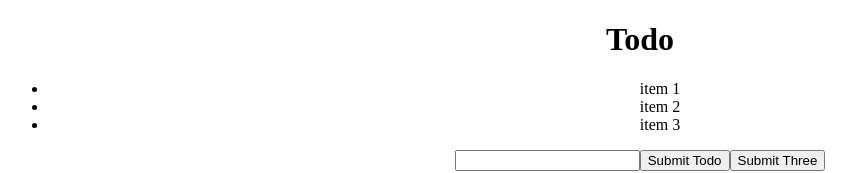
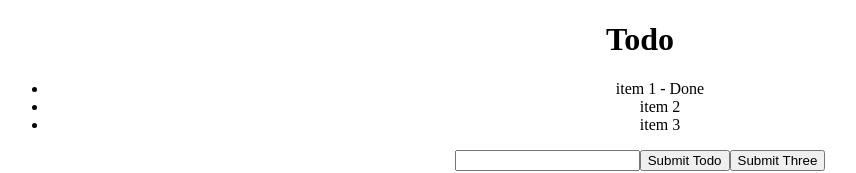
Before and after one commit to bloom-tech-learning/48324-qa-redux-qa, a React (Create React App) app: page / in a window 1280 px wide. Shown: the top 173 px of the page, without its empty margins (0-856 px from the left). Built offline with nearby package versions, Linux system fonts and the light colour scheme.

Commit message:
a way of handle map - 2. test todo

```diff
--- a/src/reducer/index.js
+++ b/src/reducer/index.js
@@ -1,9 +1,9 @@
 
 export const initialState = {
     todos: [
-        {title: "item 1", complete: false, id: 123},
-        {title: "item 2", complete: false, id: 456},
-        {title: "item 3", complete: false, id: 789}
+        {title: "item 1", completed: true, id: 123},
+        {title: "item 2", completed: false, id: 456},
+        {title: "item 3", completed: false, id: 789}
 
     ]
 
```
